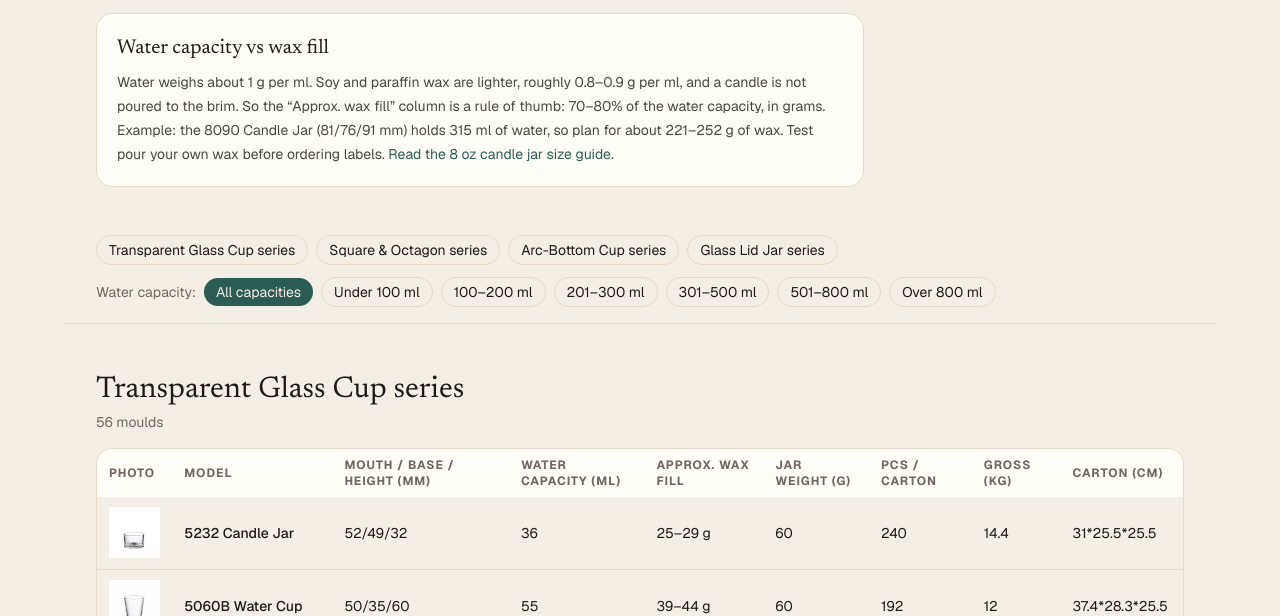
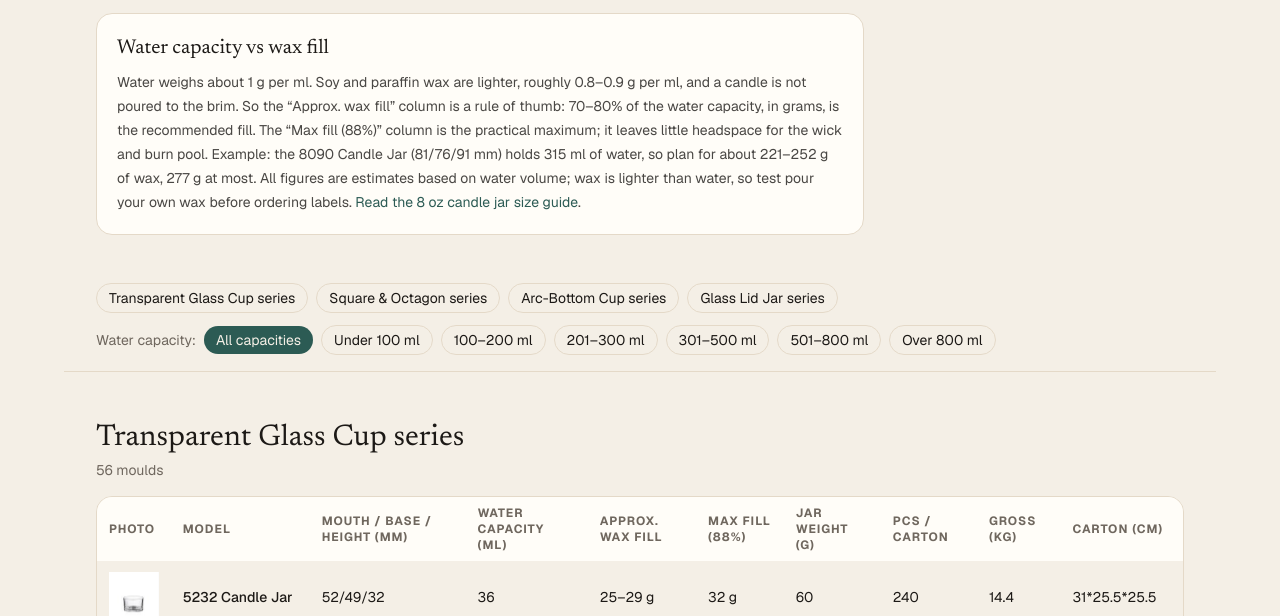
Before and after one commit to taihuangglass/taihuang-site, a Next.js app: page /size-guide in a window 1280 px wide. Shown: the part 336-952 px from the top of the page. Built offline with nearby package versions, Linux system fonts and the light colour scheme; no server answers.

Commit message:
Size Guide: add Max fill (88%) column and fill explainer

```diff
--- a/app/guides/8-oz-candle-jar-size-guide/page.tsx
+++ b/app/guides/8-oz-candle-jar-size-guide/page.tsx
@@ -1,7 +1,7 @@
 import type { Metadata } from "next";
 import Link from "next/link";
 import { site } from "@/lib/site";
-import { sizeItems, waxFill } from "@/lib/sizeGuide";
+import { sizeItems, waxFill, maxFill } from "@/lib/sizeGuide";
 
 export const metadata: Metadata = {
   title: "8 oz candle jar size guide: water capacity vs wax fill",
@@ -38,7 +38,9 @@ export default function EightOzGuidePage() {
         We measure capacity with water. Water weighs about 1 g per ml. Soy and
         paraffin wax are lighter, roughly 0.8–0.9 g per ml, and you leave space
         under the rim. A practical rule of thumb: wax fill in grams is about
-        70–80% of the water capacity in millilitres. Your wax blend, fragrance
+        70–80% of the water capacity in millilitres, and 88% is the practical
+        maximum, which leaves little headspace for the wick and burn. These are
+        estimates based on water volume. Your wax blend, fragrance
         load, and fill line move the number, so always test pour.
       </p>
 
@@ -51,6 +53,7 @@ export default function EightOzGuidePage() {
               <th className="px-3 py-2">Mouth / base / height (mm)</th>
               <th className="px-3 py-2">Water capacity (ml)</th>
               <th className="px-3 py-2">Approx. wax fill</th>
+              <th className="px-3 py-2">Max fill (88%)</th>
             </tr>
           </thead>
           <tbody className="divide-y divide-line">
@@ -60,6 +63,7 @@ export default function EightOzGuidePage() {
                 <td className="px-3 py-2">{i.size}</td>
                 <td className="px-3 py-2">{i.capacityMl ?? "—"}</td>
                 <td className="px-3 py-2">{waxFill(i.capacityMl)}</td>
+                <td className="px-3 py-2">{maxFill(i.capacityMl)}</td>
               </tr>
             ))}
           </tbody>
--- a/app/size-guide/SizeGuideClient.tsx
+++ b/app/size-guide/SizeGuideClient.tsx
@@ -2,7 +2,7 @@
 
 import Image from "next/image";
 import { useState } from "react";
-import { seriesList, waxFill, type SizeItem } from "@/lib/sizeGuide";
+import { seriesList, waxFill, maxFill, type SizeItem } from "@/lib/sizeGuide";
 
 const ranges = [
   { id: "all", label: "All capacities", min: 0, max: Infinity },
@@ -83,6 +83,7 @@ export function SizeGuideClient({ items }: { items: SizeItem[] }) {
                       <th className="px-3 py-2">{s.sizeLabel}</th>
                       <th className="px-3 py-2">Water capacity (ml)</th>
                       <th className="px-3 py-2">Approx. wax fill</th>
+                      <th className="px-3 py-2">Max fill (88%)</th>
                       <th className="px-3 py-2">Jar weight (g)</th>
                       {full ? (
                         <>
@@ -113,6 +114,7 @@ export function SizeGuideClient({ items }: { items: SizeItem[] }) {
                         <td className="px-3 py-2">{i.size}</td>
                         <td className="px-3 py-2">{i.capacityMl ?? "—"}</td>
                         <td className="px-3 py-2">{waxFill(i.capacityMl)}</td>
+                        <td className="px-3 py-2">{maxFill(i.capacityMl)}</td>
                         <td className="px-3 py-2">{i.weightG}</td>
                         {full ? (
                           <>
--- a/app/size-guide/page.tsx
+++ b/app/size-guide/page.tsx
@@ -43,9 +43,13 @@ export default function SizeGuidePage() {
           Water weighs about 1 g per ml. Soy and paraffin wax are lighter,
           roughly 0.8–0.9 g per ml, and a candle is not poured to the brim. So
           the &ldquo;Approx. wax fill&rdquo; column is a rule of thumb: 70–80% of
-          the water capacity, in grams. Example: the 8090 Candle Jar (81/76/91
-          mm) holds 315 ml of water, so plan for about 221–252 g of wax. Test
-          pour your own wax before ordering labels.{" "}
+          the water capacity, in grams, is the recommended fill. The
+          &ldquo;Max fill (88%)&rdquo; column is the practical maximum; it leaves
+          little headspace for the wick and burn pool. Example: the 8090 Candle
+          Jar (81/76/91 mm) holds 315 ml of water, so plan for about 221–252 g of
+          wax, 277 g at most. All figures are estimates based on water volume;
+          wax is lighter than water, so test pour your own wax before ordering
+          labels.{" "}
           <Link href={guidePath("8-oz-candle-jar-size-guide")} className="text-accent hover:underline">
             Read the 8 oz candle jar size guide
           </Link>
--- a/lib/sizeGuide.ts
+++ b/lib/sizeGuide.ts
@@ -61,6 +61,12 @@ export function waxFill(ml: number | null): string {
   return `${Math.round(ml * 0.7)}–${Math.round(ml * 0.8)} g`;
 }
 
+/** Practical maximum: 88% of water capacity, in grams. */
+export function maxFill(ml: number | null): string {
+  if (ml === null) return "—";
+  return `${Math.round(ml * 0.88)} g`;
+}
+
 export const catalogPdf = "/catalog/Taihuang-Candle-Jar-Size-Shape-Catalog.pdf";
 
 export function sizeGuideTargets(
```
